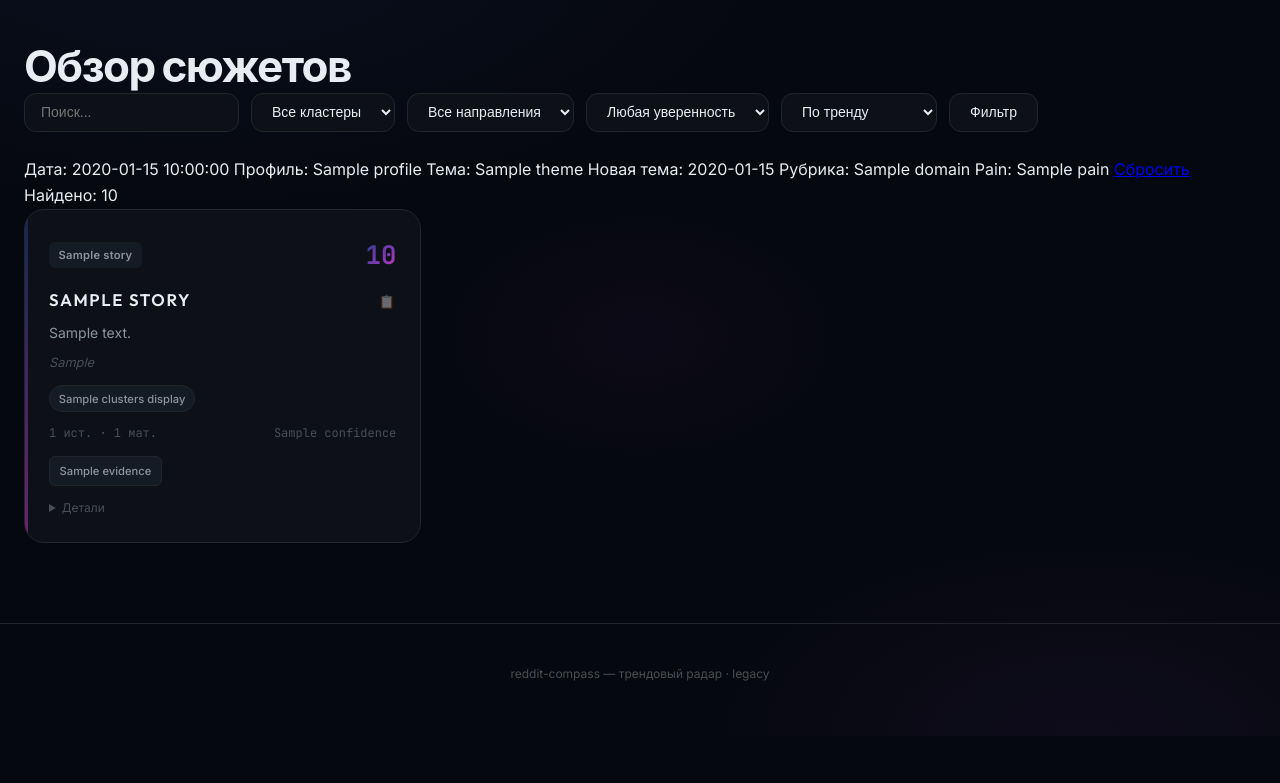
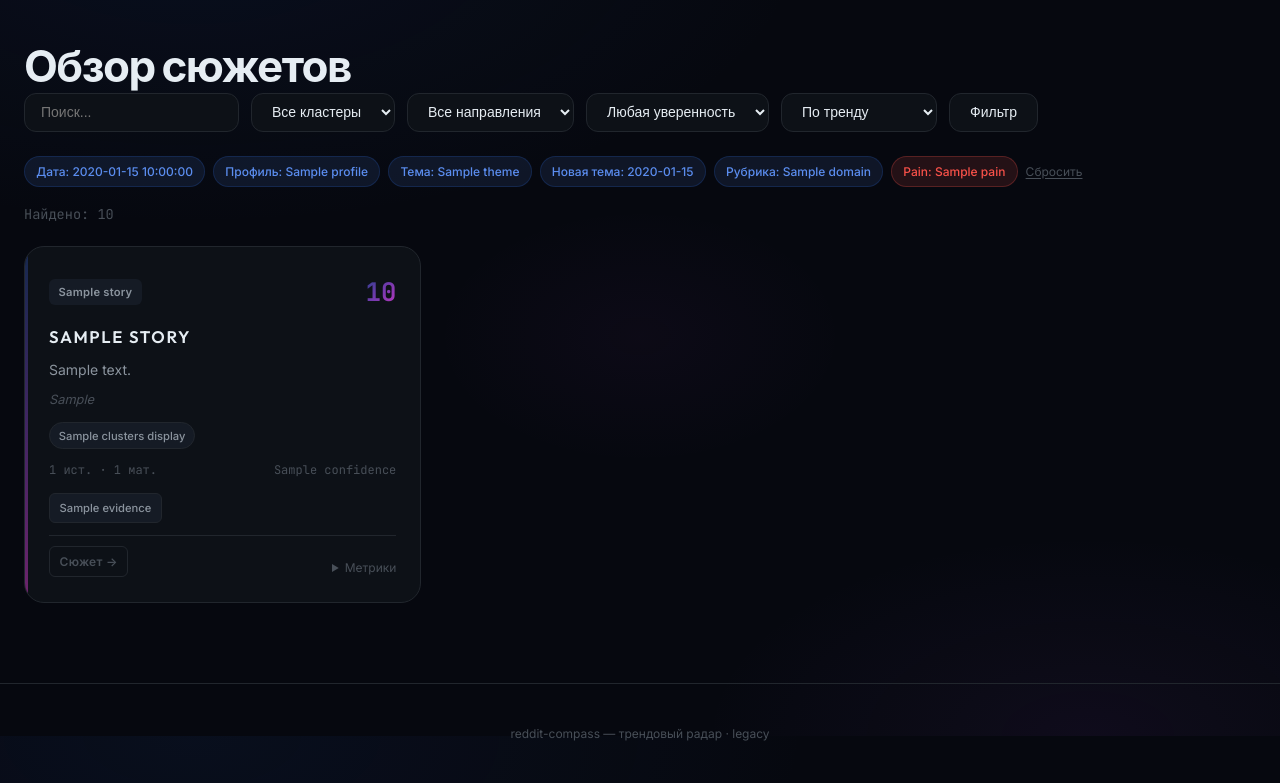
Before and after one commit to eiler2005/reddit-compass, a FastAPI app: template src/reddit_compass/api/templates/explore.html in a window 1280 px wide. Shown: the part 64-847 px from the top of the page. Before the commit the page ends 800 px from the top, so only its background shows below. Run offline with FastAPI, Linux system fonts and the light colour scheme; the template is opened without the code that fills it: most values are stand-ins (such as "Sample title", 1, 10 or a date in 2020).

Commit message:
fix: приглушённые ссылки + кликабельные карточки на всех страницах
1. Ссылки в тёмной теме: override browser blue → accent-bright (#5b8def),
   hover → accent-2-bright (#a855f7). Больше не режет глаза.

2. Карточки на explore/radar: batch-load primary evidence из story_items,
   вся карточка кликабельна → открывает источник в новой вкладке.
   "Сюжет →" — отдельная кнопка внизу карточки для /stories/{id}.

3. Domain tabs (Radar): стилизованы как pill-карточки, не голые ссылки.
   Active state: purple border + background.

4. Filter pills (Explore): styled badges с clear button.

```diff
--- a/src/reddit_compass/api/static/app.css
+++ b/src/reddit_compass/api/static/app.css
@@ -124,6 +124,17 @@ body {
     min-height: 100vh;
     transition: background var(--duration-slow) var(--ease-smooth),
                 color var(--duration) var(--ease-smooth);
+}
+
+/* Override default link colors — no harsh browser blue */
+a {
+    color: var(--accent-bright);
+    text-decoration: none;
+    transition: color var(--duration) var(--ease-out);
+}
+
+a:hover {
+    color: var(--accent-2-bright);
 }
 
 ::selection {
@@ -670,6 +681,43 @@ h3 {
 .score-breakdown dt { color: var(--text-muted); }
 .score-breakdown dd { color: var(--text-secondary); text-align: right; }
 
+/* Card actions row */
+.card-actions {
+    display: flex;
+    align-items: center;
+    justify-content: space-between;
+    margin-top: 0.75rem;
+    padding-top: 0.6rem;
+    border-top: 1px solid var(--border);
+}
+
+.card-action-link {
+    font-size: 0.75rem;
+    font-weight: 600;
+    color: var(--text-muted);
+    text-decoration: none;
+    padding: 0.3rem 0.6rem;
+    border-radius: var(--radius-sm);
+    border: 1px solid var(--border);
+    transition: all var(--duration) var(--ease-out);
+    letter-spacing: 0.02em;
+}
+
+.card-action-link:hover {
+    color: var(--accent-2-bright);
+    border-color: var(--accent-2);
+    background: var(--accent-2-dim);
+}
+
+/* Make entire card clickable to primary evidence */
+.story-card[data-href] {
+    cursor: pointer;
+}
+
+.story-card[data-href]:hover {
+    border-color: var(--border-accent);
+}
+
 /* ─── Clouds ────────────────────────────────────────────────────────────── */
 
 .clouds-grid {
@@ -942,6 +990,98 @@ h3 {
     gap: 0.6rem;
 }
 
+/* ─── Domain tabs (Radar) ───────────────────────────────────────────────── */
+
+.domain-tabs {
+    display: flex;
+    flex-wrap: wrap;
+    gap: 0.5rem;
+}
+
+.domain-tab {
+    display: inline-flex;
+    flex-direction: column;
+    gap: 0.15rem;
+    padding: 0.6rem 1rem;
+    background: var(--surface);
+    border: 1px solid var(--border);
+    border-radius: var(--radius);
+    color: var(--text-secondary);
+    text-decoration: none;
+    font-size: 0.85rem;
+    font-weight: 500;
+    transition: all var(--duration) var(--ease-out);
+}
+
+.domain-tab small {
+    font-family: var(--font-mono);
+    font-size: 0.65rem;
+    color: var(--text-muted);
+}
+
+.domain-tab:hover {
+    border-color: var(--accent);
+    color: var(--text);
+    background: var(--surface-2);
+}
+
+.domain-tab.active {
+    border-color: var(--accent-2);
+    color: var(--accent-2-bright);
+    background: var(--accent-2-dim);
+}
+
+.domain-tab.active small {
+    color: var(--accent-2-bright);
+    opacity: 0.7;
+}
+
+/* ─── Active filters (Explore) ──────────────────────────────────────────── */
+
+.active-filters {
+    display: flex;
+    flex-wrap: wrap;
+    gap: 0.5rem;
+    margin-bottom: 1rem;
+    align-items: center;
+}
+
+.filter-pill {
+    display: inline-flex;
+    align-items: center;
+    padding: 0.3rem 0.7rem;
+    background: var(--accent-dim);
+    border: 1px solid var(--border-accent);
+    border-radius: 999px;
+    font-size: 0.75rem;
+    color: var(--accent-bright);
+    font-weight: 500;
+}
+
+.filter-pill-pain {
+    background: var(--error-dim);
+    border-color: color-mix(in srgb, var(--error) 25%, transparent);
+    color: var(--error);
+}
+
+.filter-clear {
+    font-size: 0.75rem;
+    color: var(--text-muted);
+    text-decoration: underline;
+    text-underline-offset: 2px;
+}
+
+.filter-clear:hover {
+    color: var(--text);
+}
+
+.results-count {
+    font-family: var(--font-mono);
+    font-size: 0.85rem;
+    color: var(--text-muted);
+    margin-bottom: 1.25rem;
+}
+
 /* ─── Filters ───────────────────────────────────────────────────────────── */
 
 .filters {
--- a/src/reddit_compass/api/static/app.js
+++ b/src/reddit_compass/api/static/app.js
@@ -125,12 +125,26 @@
         });
     }
 
-    // ─── Init ────────────────────────────────────────────────────────────
+    // ─── Clickable cards → primary evidence ──────────────────────────────
+    function initCardClick() {
+        document.addEventListener("click", function (e) {
+            const card = e.target.closest(".story-card[data-href]");
+            if (!card) return;
+            if (e.target.closest("a, button, details, summary, input, select")) return;
+            const href = card.getAttribute("data-href");
+            if (href) {
+                window.open(href, "_blank", "noopener,noreferrer");
+            }
+        });
+    }
+
+    // ─── Init ───────────────────────────────────────────────────────────
     document.addEventListener("DOMContentLoaded", function () {
         initTheme();
         initCounters();
         initScrollReveal();
         initActiveNav();
         initCardKeyboard();
+        initCardClick();
     });
 })();
--- a/src/reddit_compass/api/templates/components/story_card.html
+++ b/src/reddit_compass/api/templates/components/story_card.html
@@ -1,12 +1,11 @@
-<article class="story-card">
+<article class="story-card" {% if story.primary_evidence_url %}data-href="{{ story.primary_evidence_url }}"{% endif %}>
     <header class="story-header">
         <span class="direction-badge direction-{{ story.direction }}">{{ story.direction_label }}</span>
         <span class="trend-score" title="Story priority">{{ "%.0f"|format(story.trend_score) }}</span>
     </header>
     <h3 class="story-title">
         {% if story.primary_evidence_url %}
-        <a href="{{ story.primary_evidence_url }}" target="_blank" rel="noopener noreferrer" class="story-title-link" title="Читать: {{ story.primary_evidence_provider_label }}">{{ story.title }}</a>
-        <a href="/stories/{{ story.story_id }}" class="story-detail-link" title="Полный сюжет">📋</a>
+        <a href="{{ story.primary_evidence_url }}" target="_blank" rel="noopener noreferrer" class="story-title-link" title="Читать источник: {{ story.primary_evidence_provider_label }}">{{ story.title }}</a>
         {% else %}
         <a href="/stories/{{ story.story_id }}">{{ story.title }}</a>
         {% endif %}
@@ -35,8 +34,12 @@
         {% endfor %}
     </div>
     {% endif %}
+    <div class="card-actions">
+        <a href="/stories/{{ story.story_id }}" class="card-action-link" title="Открыть сюжет с timeline и evidence">
+            Сюжет →
+        </a>
         <details class="score-breakdown">
-        <summary>Детали</summary>
+            <summary>Метрики</summary>
             <dl>
                 {% for key, value in story.score_breakdown.items() %}
                 <dt>{{ key }}</dt>
@@ -44,4 +47,5 @@
                 {% endfor %}
             </dl>
         </details>
+    </div>
 </article>
```
Also changed, not shown: src/reddit_compass/api/ui.py (+47 -16 lines). Lines whose indentation alone changed are shown as unchanged.
